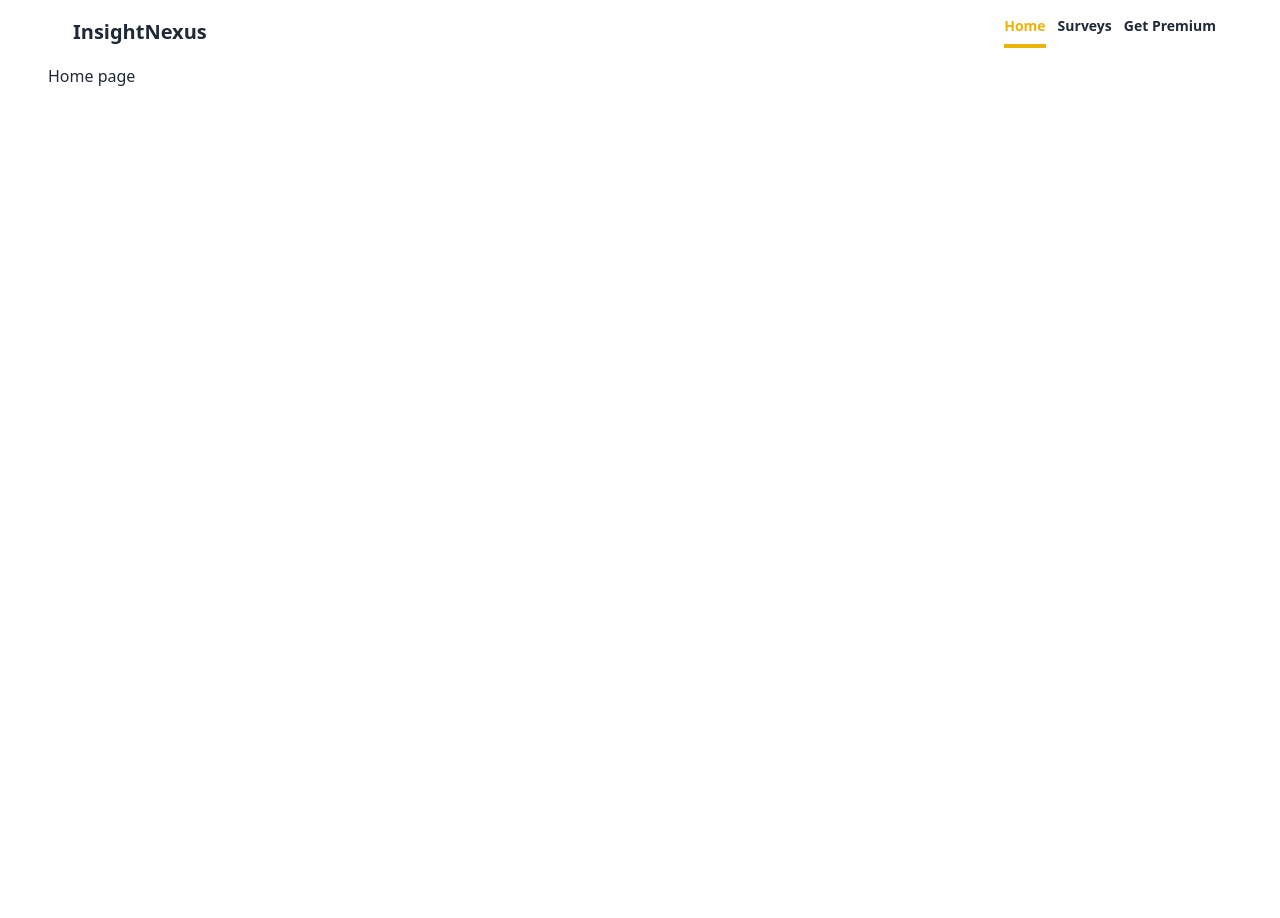
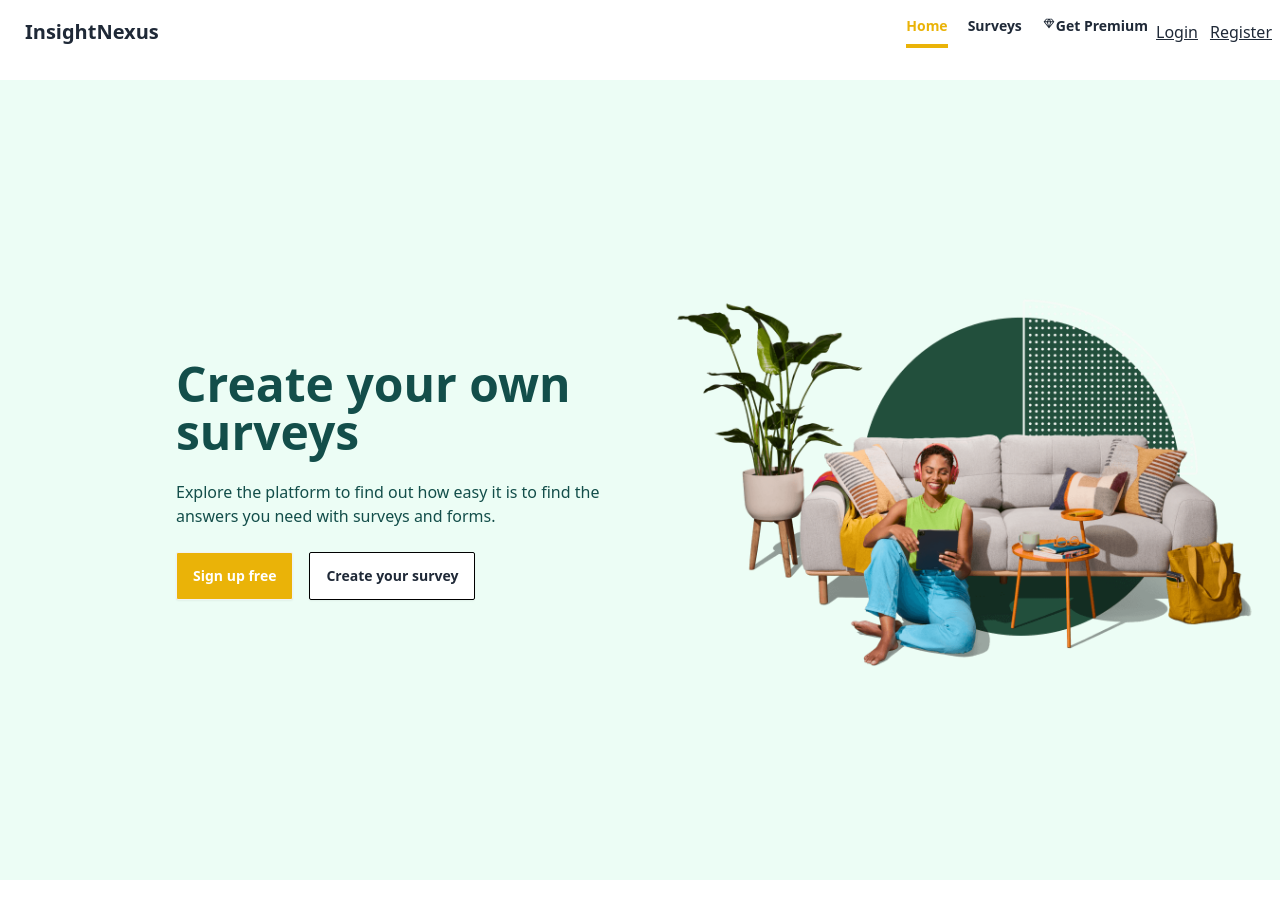
Before and after one commit to Mazed1314/insight-nexus-client, a React (Vite) app: page / in a window 1280 px wide. Shown: the top 918 px of the page. Before the commit the page ends 800 px from the top, so only its background shows below. Built offline with nearby package versions, Linux system fonts and the light colour scheme; no server answers.

Commit message:
add hero section

```diff
--- a/src/Layout/Root.jsx
+++ b/src/Layout/Root.jsx
@@ -4,8 +4,10 @@ import Navbar from "../Shared/Navbar";
 const Root = () => {
   return (
     <div>
-      <div className="mx-2 md:mx-12">
+      <div className="mx-2 md:mx-16 ">
         <Navbar></Navbar>
+      </div>
+      <div className="">
         <Outlet></Outlet>
       </div>
     </div>
--- /dev/null
+++ b/src/Pages/Home/Hero.jsx
@@ -0,0 +1,34 @@
+const Hero = () => {
+  const hero_img = "../../../public/images/hero-top-2x-take-a-tour-rebrand.png";
+  return (
+    <div className="hero min-h-screen bg-emerald-50">
+      <div className="lg:hero-content flex-col lg:flex-row-reverse">
+        <div className="w-1/2">
+          <img src={hero_img} className="w-full rounded-lg" />
+        </div>
+
+        <div className="w-1/2">
+          <div className="lg:pl-40">
+            <h1 className="text-5xl text-teal-900 font-bold">
+              Create your own surveys
+            </h1>
+            <p className="py-6 text-teal-900">
+              Explore the platform to find out how easy it is to find the
+              answers you need with surveys and forms.
+            </p>
+            <span className="flex gap-4">
+              <a className="btn rounded-sm text-white bg-yellow-500">
+                Sign up free
+              </a>
+              <a className="btn rounded-sm bg-white border-black">
+                Create your survey
+              </a>
+            </span>
+          </div>
+        </div>
+      </div>
+    </div>
+  );
+};
+
+export default Hero;
--- a/src/Pages/Home/Home.jsx
+++ b/src/Pages/Home/Home.jsx
@@ -1,7 +1,24 @@
+import Hero from "./Hero";
+
 const Home = () => {
   return (
     <div>
-      <h2>Home page</h2>
+      {/* Hero Section  */}
+      <div className="my-20">
+        <Hero></Hero>
+      </div>
+
+      {/* Featured Surveys Section   */}
+      <div className=""></div>
+
+      {/* Latest Surveys Section  */}
+      <div className=""></div>
+
+      {/* How It Works Section  */}
+      <div className=""></div>
+
+      {/*  FAQ Section  */}
+      <div className=""></div>
     </div>
   );
 };
--- a/src/Pages/Login/Login.jsx
+++ b/src/Pages/Login/Login.jsx
@@ -153,13 +153,13 @@ const Login = () => {
               // onClick={handleGoogle}
               className="px-2 border rounded-full btn btn-sm"
             >
-              <FaFacebook className="text-xl text-sky-600" />
+              <FaFacebook className="text-xl text-blue-500" />
             </a>
             <a
               onClick={handleGithub}
               className="px-2 border rounded-full btn btn-sm text-xl"
             >
-              <FaGithub />
+              <FaGithub className="text-black" />
             </a>
           </p>
         </div>
--- a/src/Shared/Navbar.jsx
+++ b/src/Shared/Navbar.jsx
@@ -1,6 +1,25 @@
-import { NavLink } from "react-router-dom";
+import { NavLink, Link } from "react-router-dom";
+import useAuth from "../Hooks/useAuth";
+import Swal from "sweetalert2";
+import { LiaGem } from "react-icons/lia";
 
 const Navbar = () => {
+  const { user, logOut } = useAuth();
+
+  const handleLogOut = () => {
+    logOut()
+      .then(() => {
+        Swal.fire({
+          title: "Successfully log out!",
+          icon: "success",
+          confirmButtonText: "Cool",
+        });
+        console.log("user log out");
+      })
+
+      .catch((error) => console.error(error));
+  };
+
   const link = (
     <>
       <NavLink
@@ -23,7 +42,7 @@ const Navbar = () => {
       >
         Surveys
       </NavLink>
-      <NavLink
+      <Link
         className={({ isActive }) =>
           isActive
             ? "md:border-b-4 pb-2 border-yellow-500 text-yellow-500 font-bold"
@@ -31,14 +50,16 @@ const Navbar = () => {
         }
         to="/pro"
       >
-        Get Premium
-      </NavLink>
+        <span className="flex">
+          <LiaGem />
+          <span className="font-semibold">Get Premium</span>
+        </span>
+      </Link>
     </>
   );
 
   return (
-    <div>
-      <div className="navbar bg-base-100">
+    <div className="navbar z-10 bg-white bg-opacity-80 fixed top-0 left-0">
       <div className="navbar-start">
         <div className="dropdown">
           <div tabIndex={0} role="button" className="btn btn-ghost lg:hidden">
@@ -69,8 +90,55 @@ const Navbar = () => {
         </a>
       </div>
       <div className="navbar-end hidden lg:flex">
-          <ul className="menu menu-horizontal px-2 space-x-3">{link}</ul>
+        <ul className="menu menu-horizontal px-2 space-x-5">{link}</ul>
+
+        {user ? (
+          <>
+            <div className="dropdown dropdown-end z-10">
+              <div
+                className="hover:tooltip tooltip-open hover:tooltip-bottom z-10"
+                data-tip={user.displayName}
+              >
+                <div
+                  tabIndex={0}
+                  role="button"
+                  className="btn btn-ghost btn-circle avatar"
+                >
+                  <div className="w-10 border shadow rounded-full">
+                    <img alt="user" src={user.photoURL} />
                   </div>
+                </div>
+              </div>
+              <ul
+                tabIndex={0}
+                className="space-y-1 menu menu-sm dropdown-content mt-3 z-[1] p-2 shadow bg-base-100 rounded-box w-52"
+              >
+                <NavLink to="/profile" className={"hover:font-bold"}>
+                  Profile
+                </NavLink>
+                <NavLink to="dashboard" className={"hover:font-bold"}>
+                  Dashboard
+                </NavLink>
+                <NavLink
+                  onClick={handleLogOut}
+                  to="/"
+                  className={"hover:font-bold"}
+                >
+                  Logout
+                </NavLink>
+              </ul>
+            </div>
+          </>
+        ) : (
+          <>
+            <Link to="/login" className="font-medium hover:text-gray-500 mr-3">
+              <u>Login</u>
+            </Link>
+            <Link to="/register" className="font-medium hover:text-gray-500 ">
+              <u>Register</u>
+            </Link>
+          </>
+        )}
       </div>
     </div>
   );
```
Also changed, not shown: public/images/hero-top-2x-take-a-tour-rebrand.png (added). Lines whose indentation alone changed are shown as unchanged.
